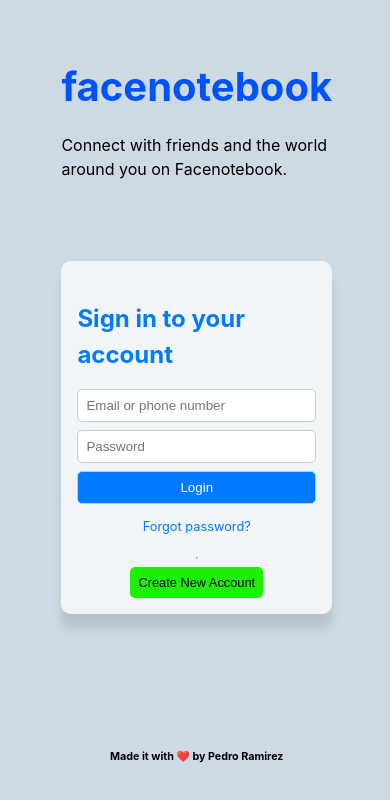
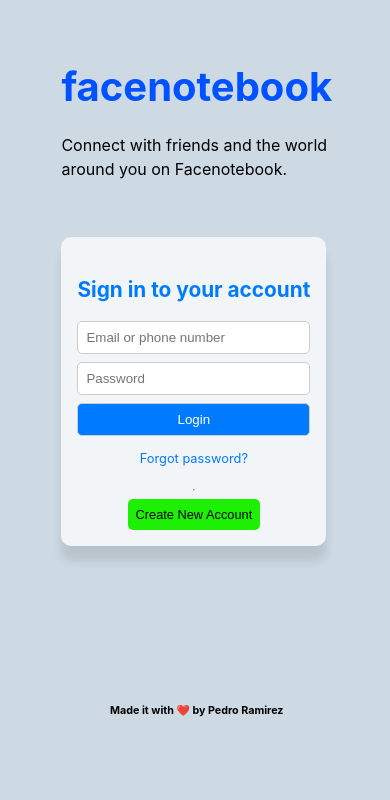
Before and after one commit to pramirez2328/login-project, a React (Vite) app: page / in a window 390 px wide. Shown: the top 800 px of the page. Built offline with nearby package versions, Linux system fonts and the light colour scheme.

Commit message:
fix interface

```diff
--- a/src/App.css
+++ b/src/App.css
@@ -28,10 +28,26 @@
   #container {
     grid-template-columns: 1fr;
     grid-template-rows: 0.5fr 1fr 1fr;
-    /* align-items: flex-end; */
     grid-template-areas:
       'left'
       'right'
       'footer';
+    gap: 0.5rem;
   }
 }
+
+@media only screen and (max-width: 1200px) {
+  .card {
+    width: 75%;
+  }
+}
+
+@media only screen and (max-width: 600px) {
+  .card {
+    width: fit-content;
+  }
+
+  .card-title {
+    font-size: 1.3rem;
+  }
+}
--- a/src/components/login/Login.css
+++ b/src/components/login/Login.css
@@ -11,6 +11,7 @@
   display: flex;
   flex-direction: column;
   align-items: center;
+  width: 50%;
 }
 
 .card-title {
```
